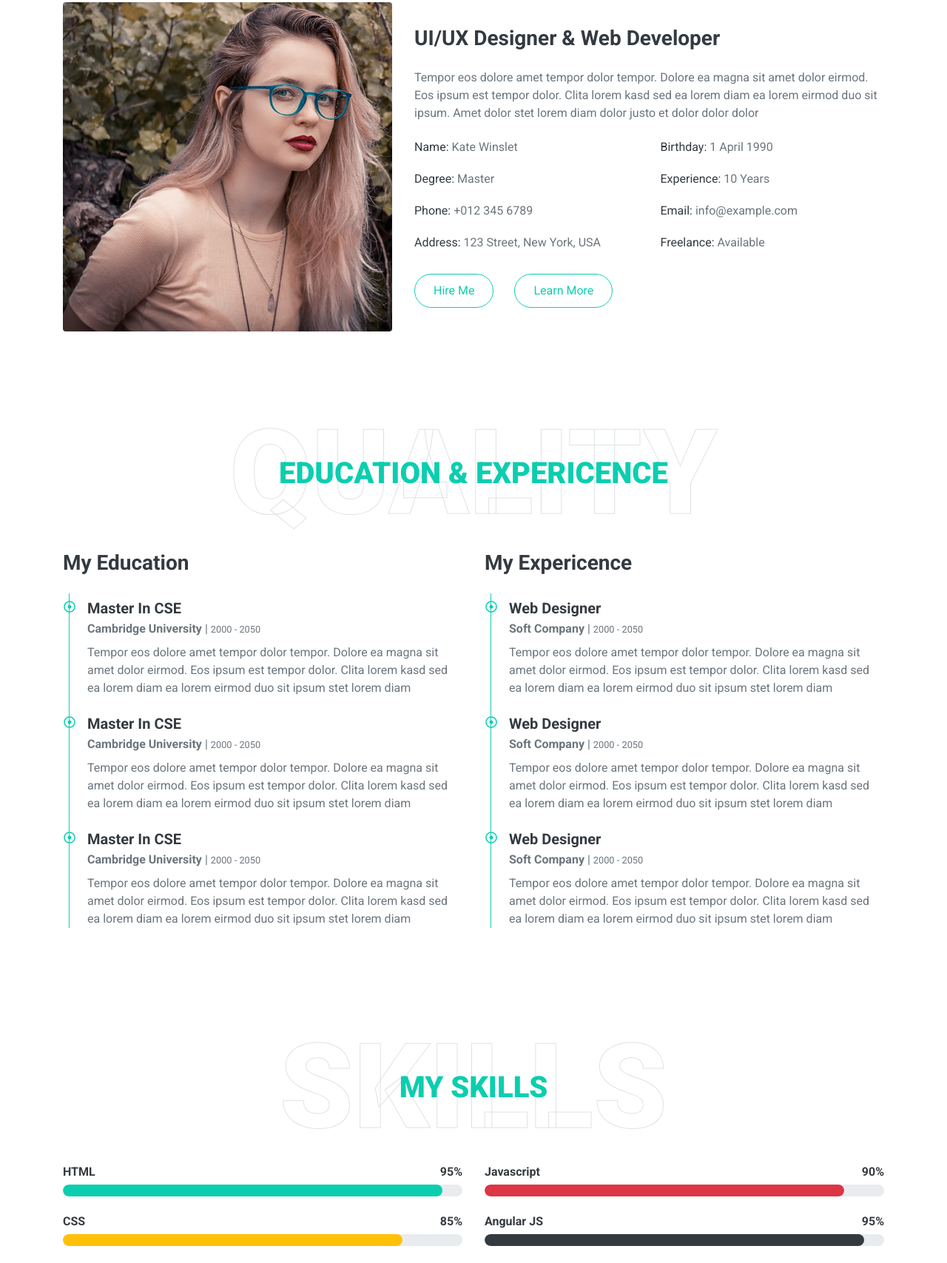
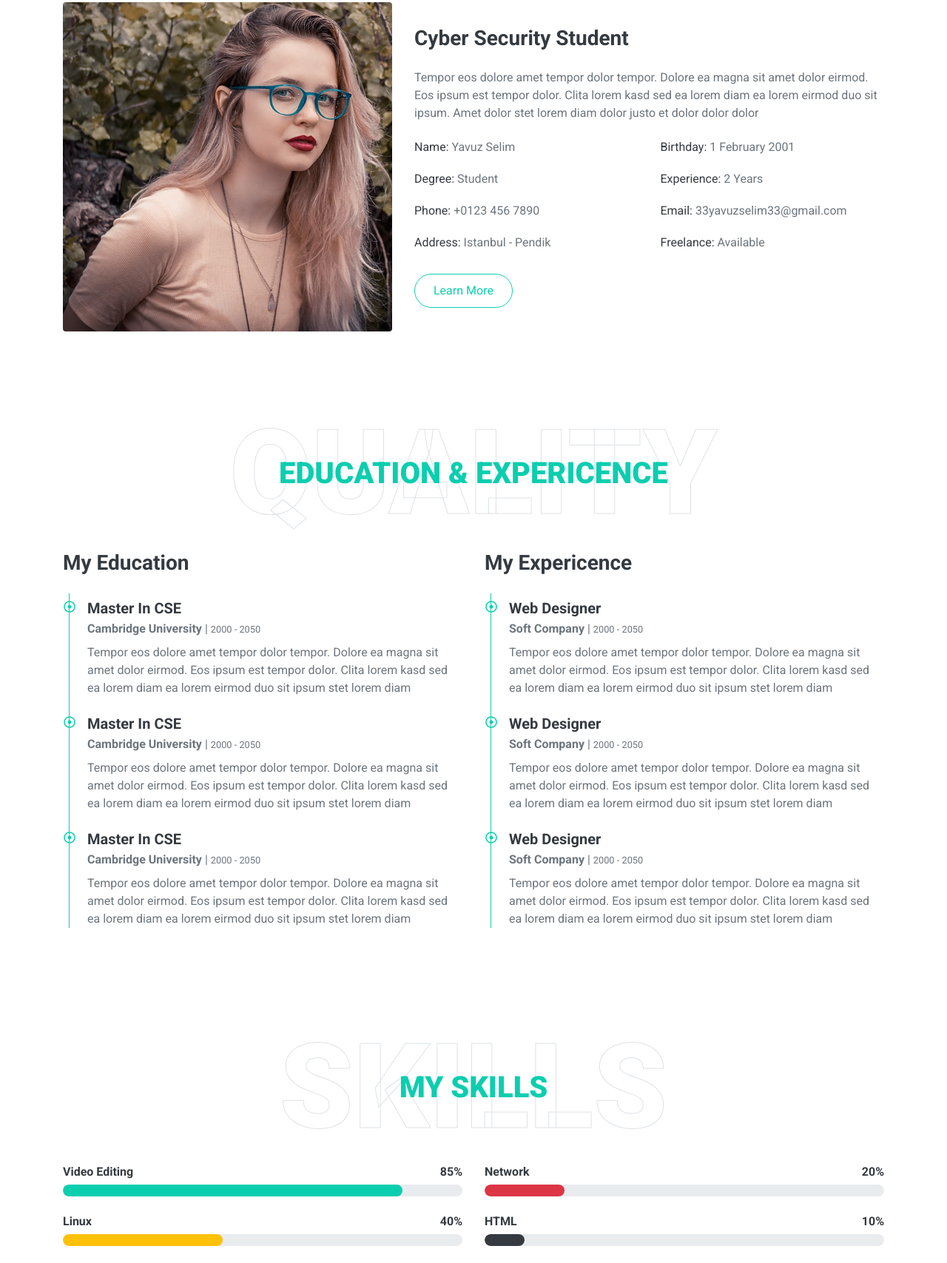
Before and after one commit to YavuzSelimESKI/yavuzselimeski.github.io, a plain HTML site: page index.html in a window 1280 px wide. Shown: the part 1093-2800 px from the top of the page at 74% size. Drawn offline with nearby package versions, Linux system fonts and the light colour scheme.

Commit message:
Update index.html

```diff
--- a/index.html
+++ b/index.html
@@ -3,7 +3,7 @@
 
 <head>
     <meta charset="utf-8">
-    <title>FreeFolio - Freelancer Portfolio Template</title>
+    <title>Ana Sayfa</title>
     <meta content="width=device-width, initial-scale=1.0" name="viewport">
     <meta content="Free HTML Templates" name="keywords">
     <meta content="Free HTML Templates" name="description">
@@ -81,13 +81,14 @@
                 </div>
                 <div class="col-lg-7 text-center text-lg-left">
                     <h3 class="text-white font-weight-normal mb-3">I'm</h3>
-                    <h1 class="display-3 text-uppercase text-primary mb-2" style="-webkit-text-stroke: 2px #ffffff;">Kate Winslet</h1>
+                    <h1 class="display-3 text-primary mb-2" style="-webkit-text-stroke: 2px #ffffff;">Yavuz Selim</h1>
+                    <h3 class="text-white font-weight-normal mb-3">I'm working on</h3>
                     <h1 class="typed-text-output d-inline font-weight-lighter text-white"></h1>
-                    <div class="typed-text d-none">Web Designer, Web Developer, Front End Developer, Apps Designer, Apps Developer</div>
+                    <div class="typed-text d-none">Cyber Security, Network, Python, Etical Hacking</div>
                     <div class="d-flex align-items-center justify-content-center justify-content-lg-start pt-5">
                         <a href="" class="btn btn-outline-light mr-5">Download CV</a>
                         <button type="button" class="btn-play" data-toggle="modal"
-                            data-src="https://www.youtube.com/embed/DWRcNpR6Kdc" data-target="#videoModal">
+                            data-src="https://youtu.be/dQw4w9WgXcQ" data-target="#videoModal">
                             <span></span>
                         </button>
                         <h5 class="font-weight-normal text-white m-0 ml-4 d-none d-sm-block">Play Video</h5>
@@ -111,19 +112,18 @@
                     <img class="img-fluid rounded w-100" src="img/about.jpg" alt="">
                 </div>
                 <div class="col-lg-7">
-                    <h3 class="mb-4">UI/UX Designer & Web Developer</h3>
+                    <h3 class="mb-4">Cyber Security Student</h3>
                     <p>Tempor eos dolore amet tempor dolor tempor. Dolore ea magna sit amet dolor eirmod. Eos ipsum est tempor dolor. Clita lorem kasd sed ea lorem diam ea lorem eirmod duo sit ipsum. Amet dolor stet lorem diam dolor justo et dolor dolor dolor</p>
                     <div class="row mb-3">
-                        <div class="col-sm-6 py-2"><h6>Name: <span class="text-secondary">Kate Winslet</span></h6></div>
-                        <div class="col-sm-6 py-2"><h6>Birthday: <span class="text-secondary">1 April 1990</span></h6></div>
-                        <div class="col-sm-6 py-2"><h6>Degree: <span class="text-secondary">Master</span></h6></div>
-                        <div class="col-sm-6 py-2"><h6>Experience: <span class="text-secondary">10 Years</span></h6></div>
-                        <div class="col-sm-6 py-2"><h6>Phone: <span class="text-secondary">+012 345 6789</span></h6></div>
-                        <div class="col-sm-6 py-2"><h6>Email: <span class="text-secondary">info@example.com</span></h6></div>
-                        <div class="col-sm-6 py-2"><h6>Address: <span class="text-secondary">123 Street, New York, USA</span></h6></div>
+                        <div class="col-sm-6 py-2"><h6>Name: <span class="text-secondary">Yavuz Selim</span></h6></div>
+                        <div class="col-sm-6 py-2"><h6>Birthday: <span class="text-secondary">1 February 2001</span></h6></div>
+                        <div class="col-sm-6 py-2"><h6>Degree: <span class="text-secondary">Student</span></h6></div>
+                        <div class="col-sm-6 py-2"><h6>Experience: <span class="text-secondary">2 Years</span></h6></div>
+                        <div class="col-sm-6 py-2"><h6>Phone: <span class="text-secondary">+0123 456 7890</span></h6></div>
+                        <div class="col-sm-6 py-2"><h6>Email: <span class="text-secondary">33yavuzselim33@gmail.com</span></h6></div>
+                        <div class="col-sm-6 py-2"><h6>Address: <span class="text-secondary">Istanbul - Pendik</span></h6></div>
                         <div class="col-sm-6 py-2"><h6>Freelance: <span class="text-secondary">Available</span></h6></div>
                     </div>
-                    <a href="" class="btn btn-outline-primary mr-4">Hire Me</a>
                     <a href="" class="btn btn-outline-primary">Learn More</a>
                 </div>
             </div>
@@ -203,58 +203,58 @@
                 <div class="col-md-6">
                     <div class="skill mb-4">
                         <div class="d-flex justify-content-between">
-                            <h6 class="font-weight-bold">HTML</h6>
-                            <h6 class="font-weight-bold">95%</h6>
+                            <h6 class="font-weight-bold">Video Editing</h6>
+                            <h6 class="font-weight-bold">85%</h6>
                         </div>
                         <div class="progress">
-                            <div class="progress-bar bg-primary" role="progressbar" aria-valuenow="95" aria-valuemin="0" aria-valuemax="100"></div>
+                            <div class="progress-bar bg-primary" role="progressbar" aria-valuenow="85" aria-valuemin="0" aria-valuemax="100"></div>
                         </div>
                     </div>
                     <div class="skill mb-4">
                         <div class="d-flex justify-content-between">
-                            <h6 class="font-weight-bold">CSS</h6>
-                            <h6 class="font-weight-bold">85%</h6>
+                            <h6 class="font-weight-bold">Linux</h6>
+                            <h6 class="font-weight-bold">40%</h6>
                         </div>
                         <div class="progress">
-                            <div class="progress-bar bg-warning" role="progressbar" aria-valuenow="85" aria-valuemin="0" aria-valuemax="100"></div>
+                            <div class="progress-bar bg-warning" role="progressbar" aria-valuenow="40" aria-valuemin="0" aria-valuemax="100"></div>
                         </div>
                     </div>
                     <div class="skill mb-4">
                         <div class="d-flex justify-content-between">
-                            <h6 class="font-weight-bold">PHP</h6>
-                            <h6 class="font-weight-bold">90%</h6>
+                            <h6 class="font-weight-bold">Pyhton</h6>
+                            <h6 class="font-weight-bold">30%</h6>
                         </div>
                         <div class="progress">
-                            <div class="progress-bar bg-danger" role="progressbar" aria-valuenow="90" aria-valuemin="0" aria-valuemax="100"></div>
+                            <div class="progress-bar bg-danger" role="progressbar" aria-valuenow="30" aria-valuemin="0" aria-valuemax="100"></div>
                         </div>
                     </div>
                 </div>
                 <div class="col-md-6">
                     <div class="skill mb-4">
                         <div class="d-flex justify-content-between">
-                            <h6 class="font-weight-bold">Javascript</h6>
-                            <h6 class="font-weight-bold">90%</h6>
+                            <h6 class="font-weight-bold">Network</h6>
+                            <h6 class="font-weight-bold">20%</h6>
                         </div>
                         <div class="progress">
-                            <div class="progress-bar bg-danger" role="progressbar" aria-valuenow="90" aria-valuemin="0" aria-valuemax="100"></div>
+                            <div class="progress-bar bg-danger" role="progressbar" aria-valuenow="20" aria-valuemin="0" aria-valuemax="100"></div>
                         </div>
                     </div>
                     <div class="skill mb-4">
                         <div class="d-flex justify-content-between">
-                            <h6 class="font-weight-bold">Angular JS</h6>
-                            <h6 class="font-weight-bold">95%</h6>
+                            <h6 class="font-weight-bold">HTML</h6>
+                            <h6 class="font-weight-bold">10%</h6>
                         </div>
                         <div class="progress">
-                            <div class="progress-bar bg-dark" role="progressbar" aria-valuenow="95" aria-valuemin="0" aria-valuemax="100"></div>
+                            <div class="progress-bar bg-dark" role="progressbar" aria-valuenow="10" aria-valuemin="0" aria-valuemax="100"></div>
                         </div>
                     </div>
                     <div class="skill mb-4">
                         <div class="d-flex justify-content-between">
-                            <h6 class="font-weight-bold">Wordpress</h6>
-                            <h6 class="font-weight-bold">85%</h6>
+                            <h6 class="font-weight-bold">-</h6>
+                            <h6 class="font-weight-bold">0%</h6>
                         </div>
                         <div class="progress">
-                            <div class="progress-bar bg-info" role="progressbar" aria-valuenow="85" aria-valuemin="0" aria-valuemax="100"></div>
+                            <div class="progress-bar bg-info" role="progressbar" aria-valuenow="0" aria-valuemin="0" aria-valuemax="100"></div>
                         </div>
                     </div>
                 </div>
@@ -551,7 +551,7 @@
                 <a class="btn btn-light btn-social mr-2" href="#"><i class="fab fa-twitter"></i></a>
                 <a class="btn btn-light btn-social mr-2" href="#"><i class="fab fa-facebook-f"></i></a>
                 <a class="btn btn-light btn-social mr-2" href="#"><i class="fab fa-linkedin-in"></i></a>
-                <a class="btn btn-light btn-social" href="#"><i class="fab fa-instagram"></i></a>
+                <a class="btn btn-light btn-social" href="https://www.instagram.com/yavuz_selim_eski/"><i class="fab fa-instagram"></i></a>
             </div>
             <div class="d-flex justify-content-center mb-3">
                 <a class="text-white" href="#">Privacy</a>
```
